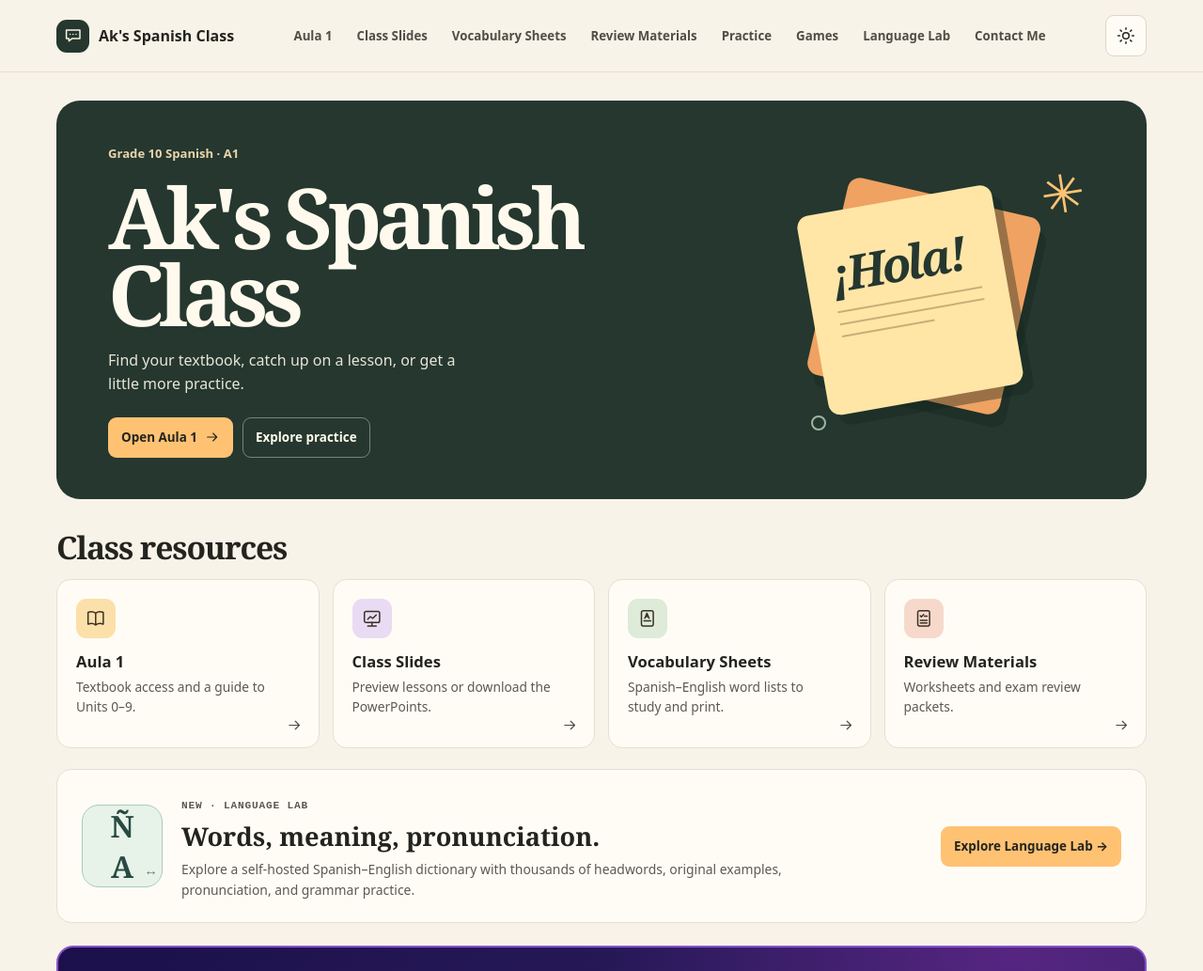
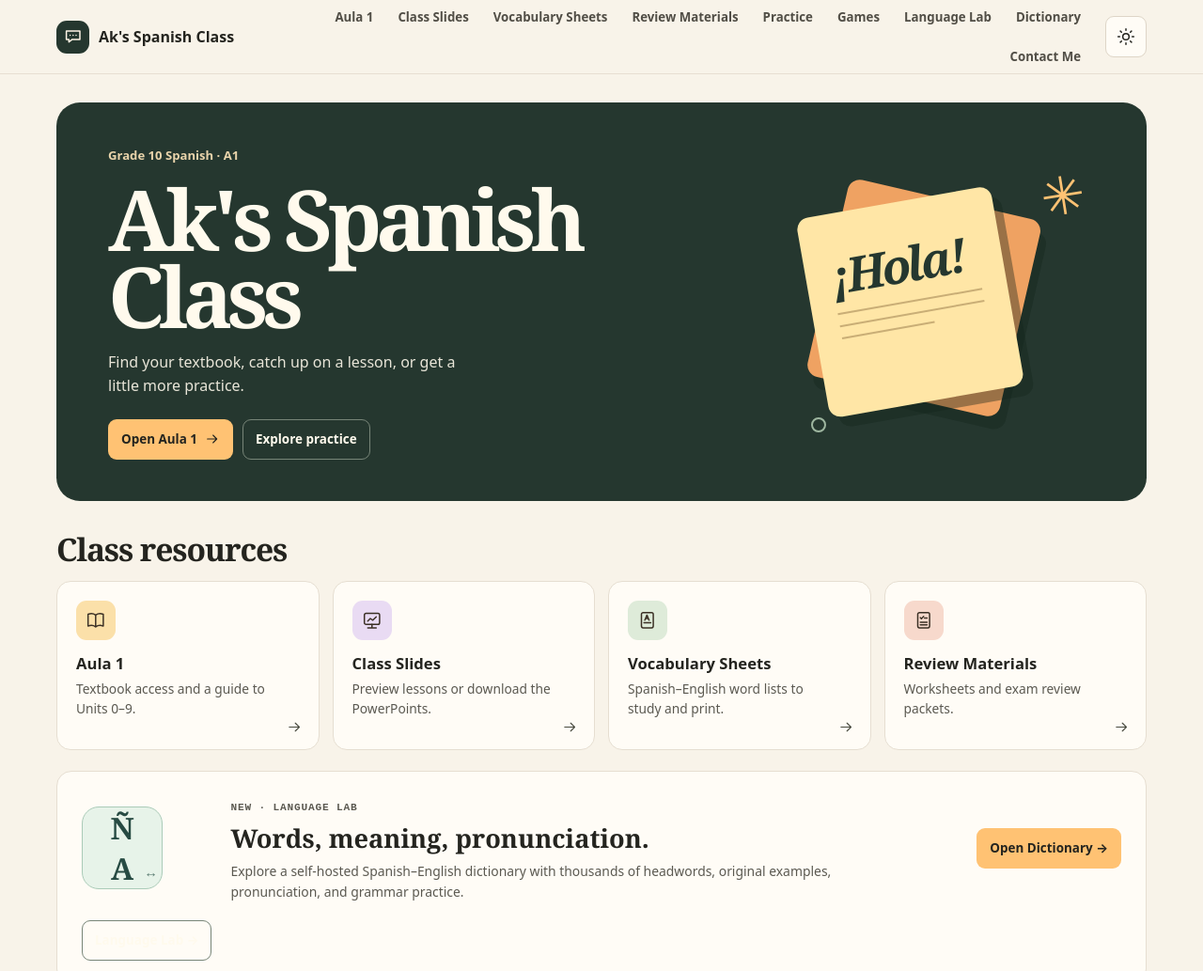
Before and after one commit to kfzydgyrtv-tech/AkSpanishclass, a plain HTML site: page index.html in a window 1280 px wide. Shown: the top 1033 px of the page at 94% size. Drawn offline with Linux system fonts and the light colour scheme.

Commit message:
Link expanded dictionary from class homepage

```diff
--- a/index.html
+++ b/index.html
@@ -14,7 +14,7 @@
   <header class="site-header">
   <div class="wrap header-inner">
   <a class="brand" href="index.html"><span><svg viewBox="0 0 24 24" aria-hidden="true" focusable="false" fill="none" stroke="currentColor" stroke-width="1.65" stroke-linecap="round" stroke-linejoin="round"><path d="M4 5.5h16v10H11l-4 3v-3H4z"/><path d="M8.5 10.5h.01m3.5 0h.01m3.5 0h.01"/></svg></span>Ak's Spanish Class</a>
-  <nav aria-label="Main navigation"><a href="aula-1.html" >Aula 1</a><a href="class-slides.html" >Class Slides</a><a href="vocabulary.html" >Vocabulary Sheets</a><a href="review.html" >Review Materials</a><a href="practice.html" >Practice</a><a href="arcade.html">Games</a><a href="language-lab.html">Language Lab</a><a href="contact.html">Contact Me</a></nav>
+  <nav aria-label="Main navigation"><a href="aula-1.html" >Aula 1</a><a href="class-slides.html" >Class Slides</a><a href="vocabulary.html" >Vocabulary Sheets</a><a href="review.html" >Review Materials</a><a href="practice.html" >Practice</a><a href="arcade.html">Games</a><a href="language-lab.html">Language Lab</a><a href="dictionary/index.html">Dictionary</a><a href="contact.html">Contact Me</a></nav>
   <button class="theme-toggle" type="button" data-theme-toggle aria-pressed="false" hidden>Dark mode</button>
 </div>
   </header>
@@ -71,7 +71,7 @@
       <div><span class="lab-home-eyebrow">NEW · LANGUAGE LAB</span>
       <h2 id="lab-home-title">Words, meaning, pronunciation.</h2>
       <p>Explore a self-hosted Spanish–English dictionary with thousands of headwords, original examples, pronunciation, and grammar practice.</p></div>
-      <a class="button primary" href="language-lab.html">Explore Language Lab →</a>
+      <a class="button primary" href="dictionary/index.html">Open Dictionary →</a><a class="button hero-secondary" href="language-lab.html">Language Lab →</a>
     </section>
     <section class="arcade-home-feature" aria-labelledby="arcade-home-heading">
       <div><span>★ NEW / SPANISH GAMES ★</span><h2 id="arcade-home-heading">Insert coin. Learn Spanish.</h2><p>Step into a neon 90s-inspired arcade with nine original vocabulary and grammar games. No sign-in needed.</p></div>
```
